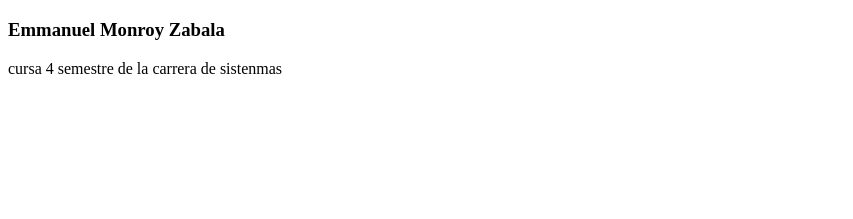
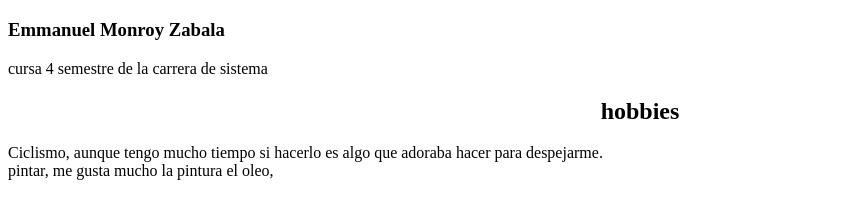
Before and after one commit to tacun4/taller_1, a plain HTML site: page index.html in a window 1280 px wide. Shown: the part 61-280 px from the top of the page, without its empty margins (0-853 px from the left). Drawn offline with Linux system fonts and the light colour scheme.

Commit message:
desarrollo de los hobbies

```diff
--- a/index.html
+++ b/index.html
@@ -9,7 +9,13 @@
     <div>
         <center><h1>Universidad de la costa</h1></center>
         <h3>Emmanuel Monroy Zabala</h3>
-        <p>cursa 4 semestre de la carrera de sistenmas</p>
+        <p>cursa 4 semestre de la carrera de sistema</p>
+        <center><h2>hobbies</h2></center>
+        <p>Ciclismo, aunque tengo mucho tiempo si hacerlo es algo que adoraba hacer para despejarme.
+        <br>
+        pintar, me gusta mucho la pintura el oleo,
+
+        </p>
     </div>
 </body>
 </html>
```
